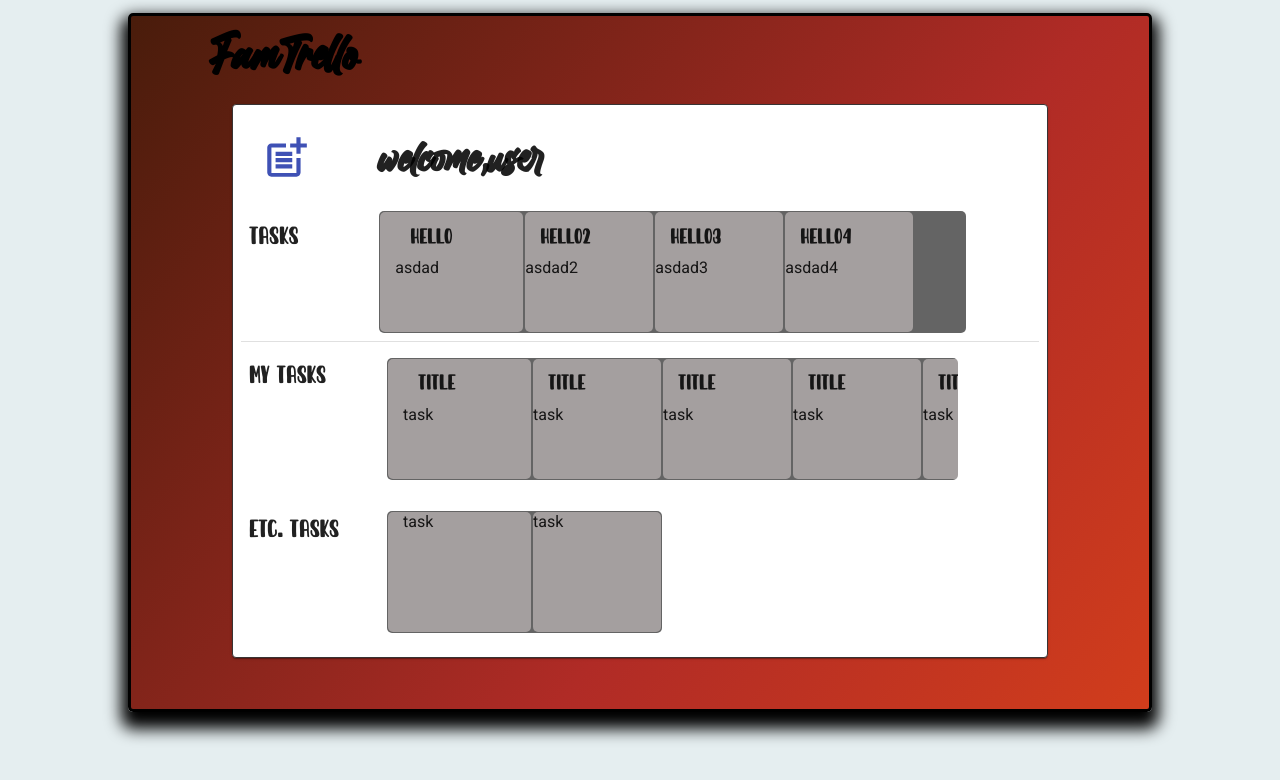
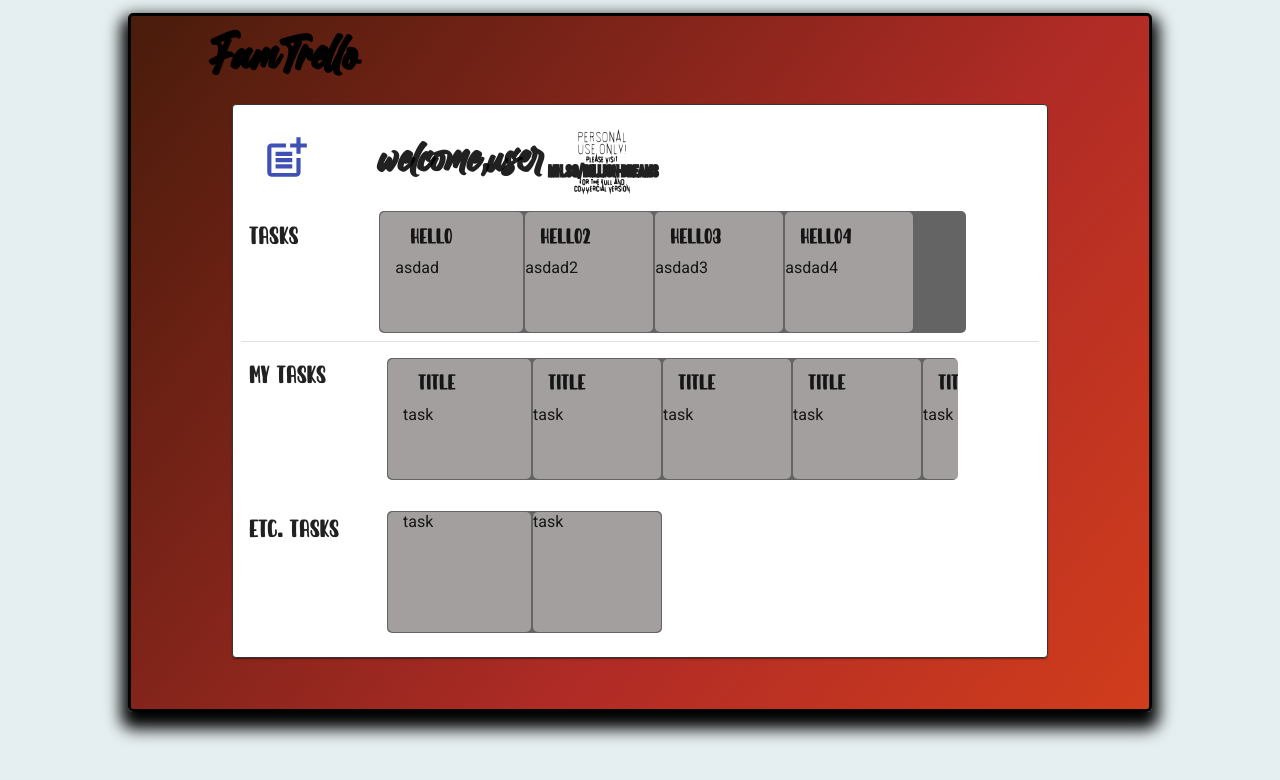
Before and after one commit to daiches445/fam_trello, a React (Create React App) app: page /CCBoard in a window 1280 px wide. Shown: the top 780 px of the page. Built offline with nearby package versions, Linux system fonts and the light colour scheme; a web font is replaced by a local one.

Commit message:
Update CCBoard.jsx

```diff
--- a/src/components/CCBoard.jsx
+++ b/src/components/CCBoard.jsx
@@ -29,7 +29,7 @@ export default class Board extends Component {
                                     <PostAddIcon color='primary' style={{ fontSize: '50' }}></PostAddIcon>
                                 </IconButton>
                             </Grid>
-                            <Grid item xs='9' style={{ alignSelf: 'center' }}> <h1>welcome,user</h1></Grid>
+                            <Grid item xs='9' style={{ alignSelf: 'center' }}> <h1>welcome,user1</h1></Grid>
                         </Grid>
 
                         <Grid container direction='row' > {/* second line ,tasks */}
```
